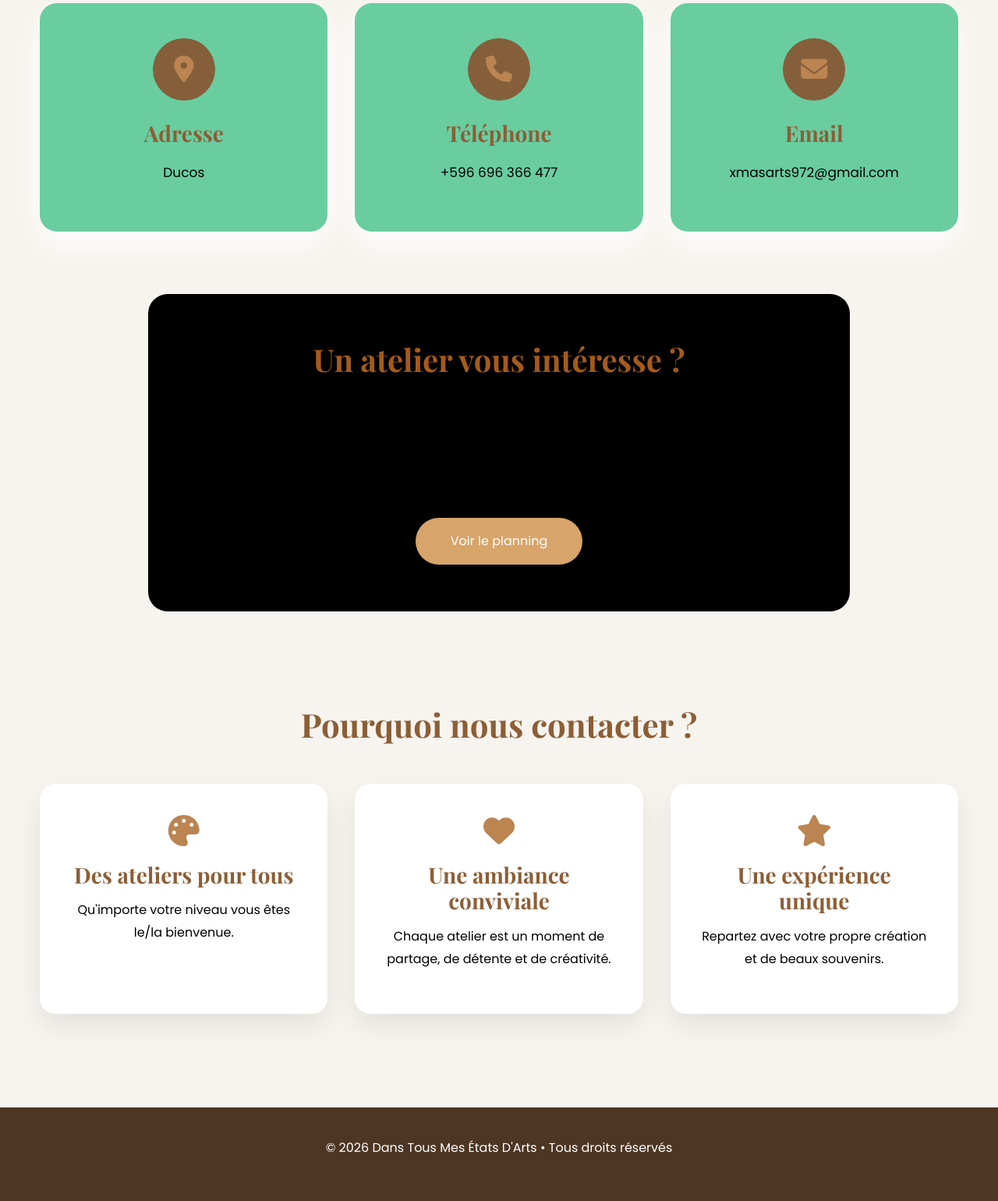
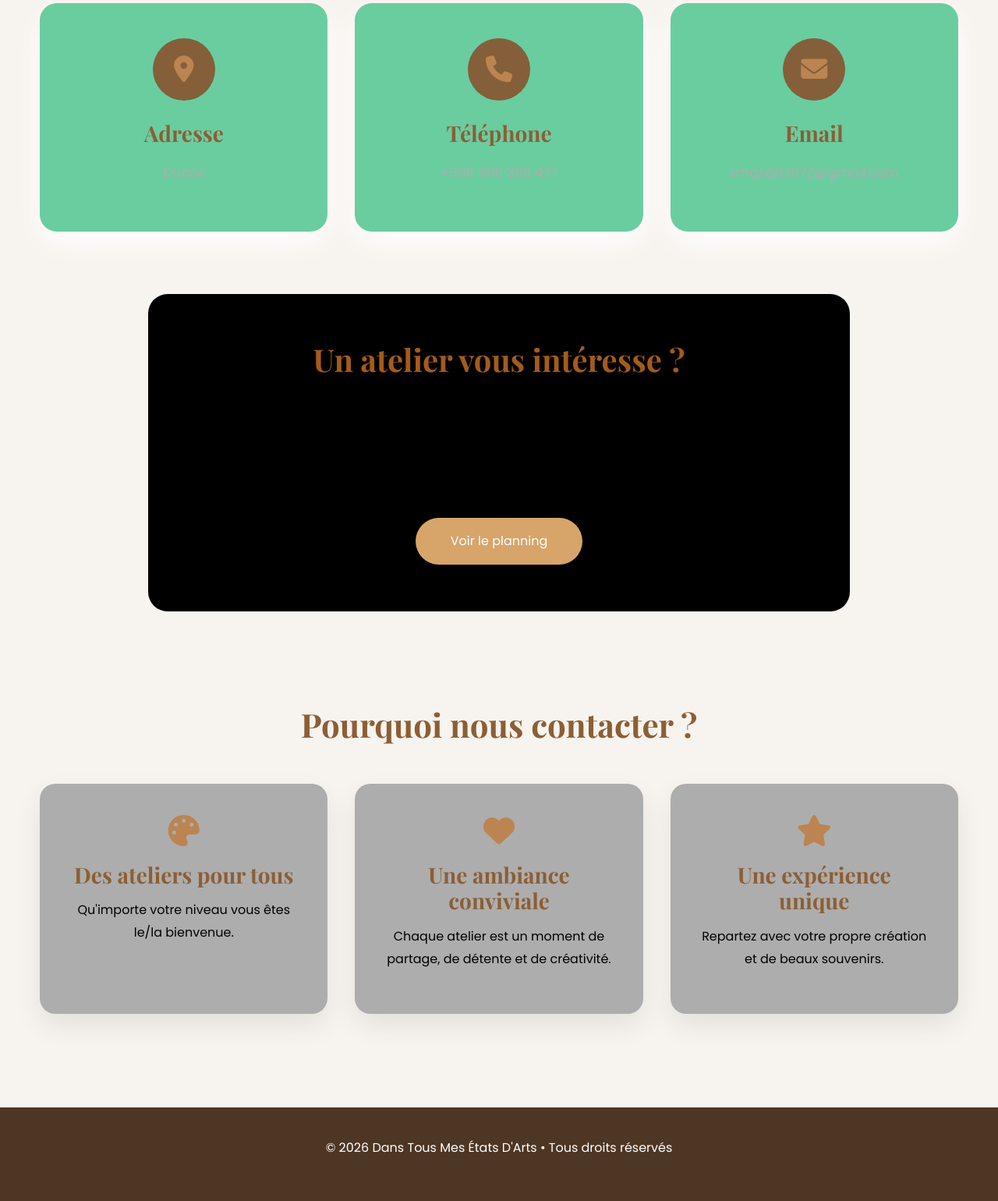
Before and after one commit to Chyrexx/atelier-peinture-site, a Flask app: page /contact in a window 1280 px wide. Shown: the part 423-1963 px from the top of the page at 78% size. Run offline with Flask 3, Linux system fonts and the light colour scheme; parts of the project's set-up code (start-up, migrations or seed data) failed here and were passed over.

Commit message:
Version finale du site

```diff
--- a/static/css/style.css
+++ b/static/css/style.css
@@ -540,7 +540,7 @@ footer{
 
 .contact-card p{
 
-    color:#000000;
+    color:rgb(173, 173, 173);
 
     line-height:1.8;
 
@@ -626,7 +626,7 @@ footer{
 
 .info-box{
 
-    background:rgb(255, 255, 255);
+    background:rgb(173, 173, 173);
 
     border-radius:20px;
 
```
